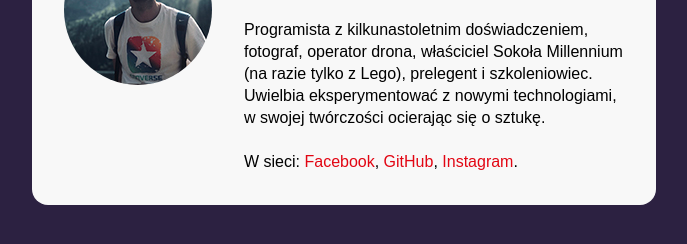
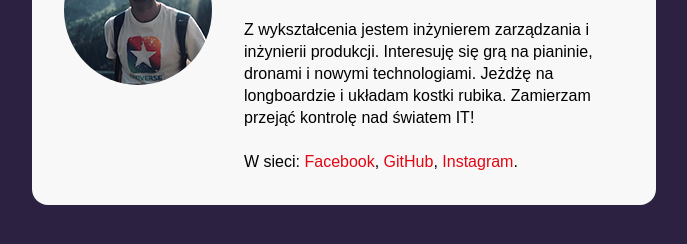
Before and after one commit to Mateusz-Meler/business-card, a plain HTML site: page index.html in a window 1280 px wide. Shown: the part 346-590 px from the top of the page, without its empty margins (296-983 px from the left). Drawn offline with Linux system fonts and the light colour scheme.

Commit message:
final commit

```diff
--- a/index.html
+++ b/index.html
@@ -19,10 +19,9 @@
           </header>
 
           <p class="person__dscription">
-            Programista z kilkunastoletnim doświadczeniem, fotograf, operator
-            drona, właściciel Sokoła Millennium (na razie tylko z Lego),
-            prelegent i szkoleniowiec. Uwielbia eksperymentować z nowymi
-            technologiami, w swojej twórczości ocierając się o sztukę.
+            Z wykształcenia jestem inżynierem zarządzania i inżynierii produkcji.
+            Interesuję się grą na pianinie, dronami i nowymi technologiami.
+            Jeżdżę na longboardzie i układam kostki rubika. Zamierzam przejąć kontrolę nad światem IT!
           </p>
           <p class="person__dscription person__dscription--links">
             W sieci:
```
